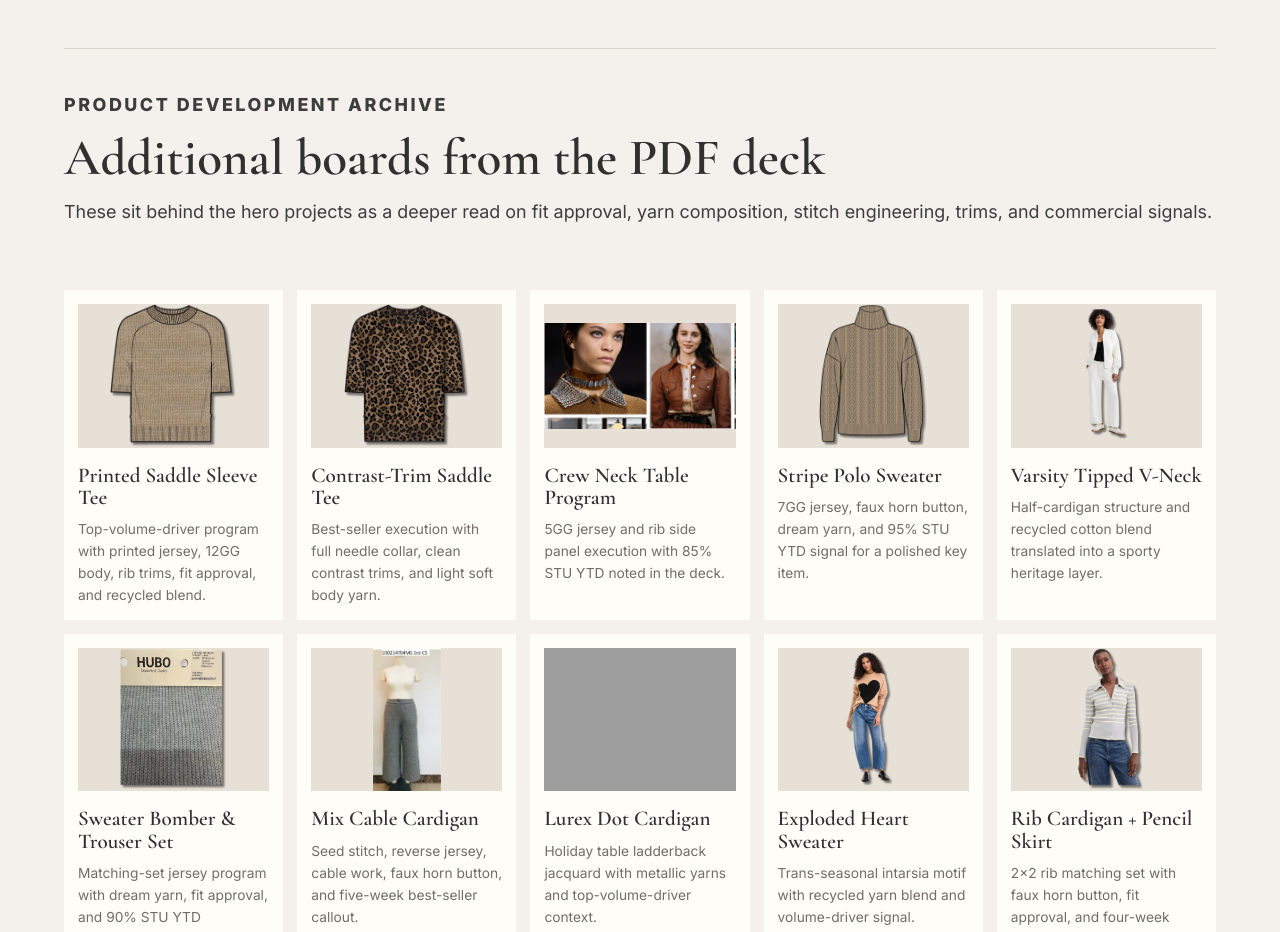
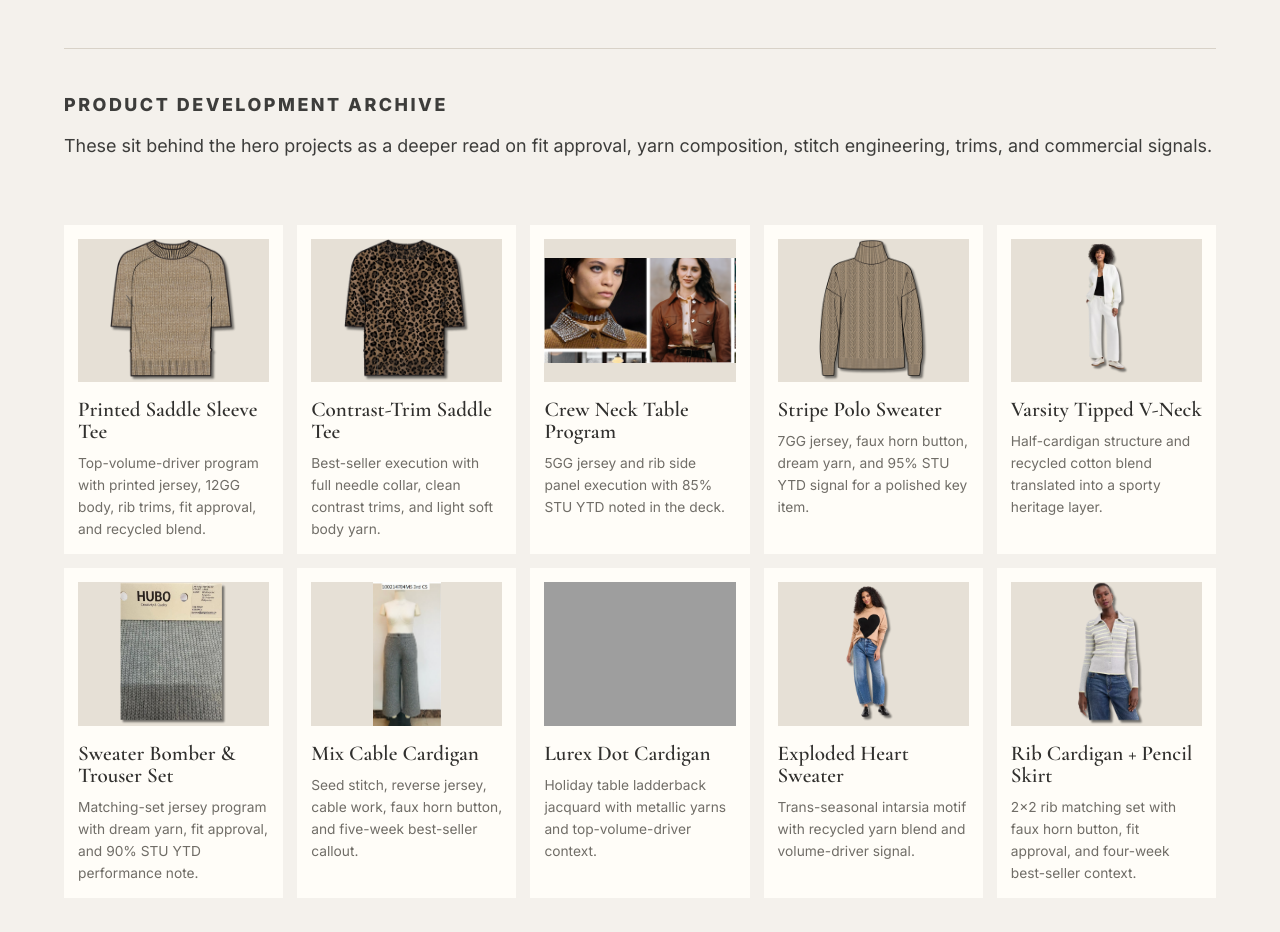
Before and after one commit to dbist/marina-portfolio, a website: page deck.html in a window 1280 px wide. Shown: the part 2440-3372 px from the top of the page. Drawn offline with nearby package versions, Linux system fonts and the light colour scheme; grey boxes are pictures that could not be loaded.

Commit message:
Remove archive board heading

```diff
--- a/deck.html
+++ b/deck.html
@@ -125,7 +125,6 @@
 
         <div class="archive-lead">
           <p class="eyebrow">Product Development Archive</p>
-          <h3>Additional boards from the PDF deck</h3>
           <p>
             These sit behind the hero projects as a deeper read on fit approval, yarn composition, stitch engineering,
             trims, and commercial signals.
```
